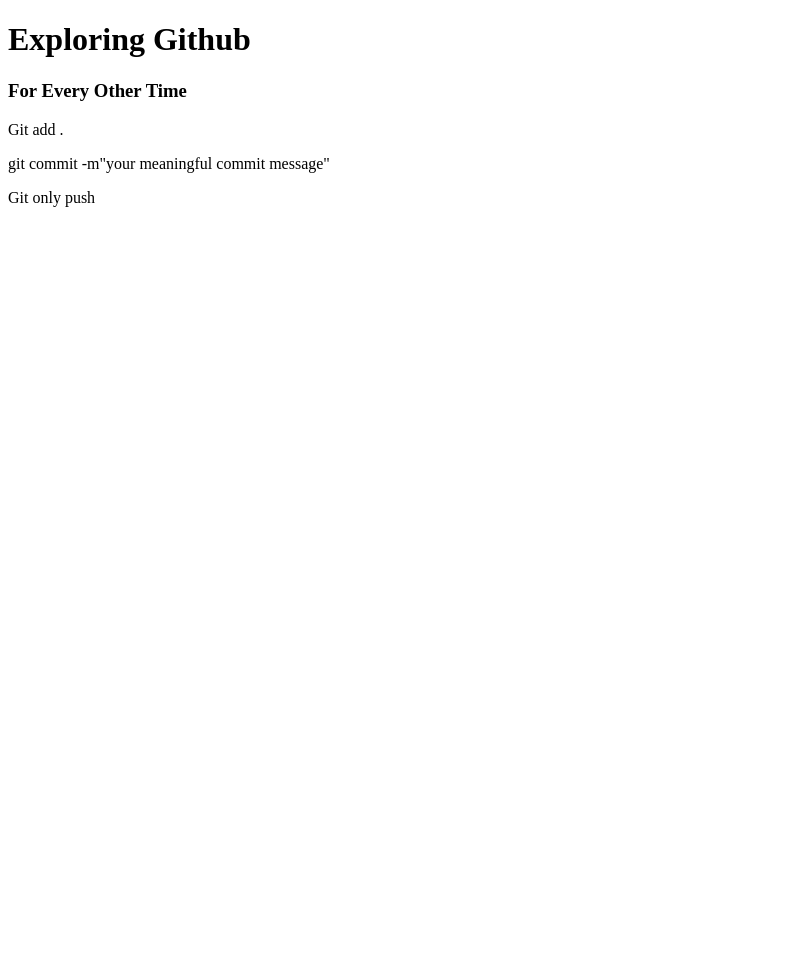
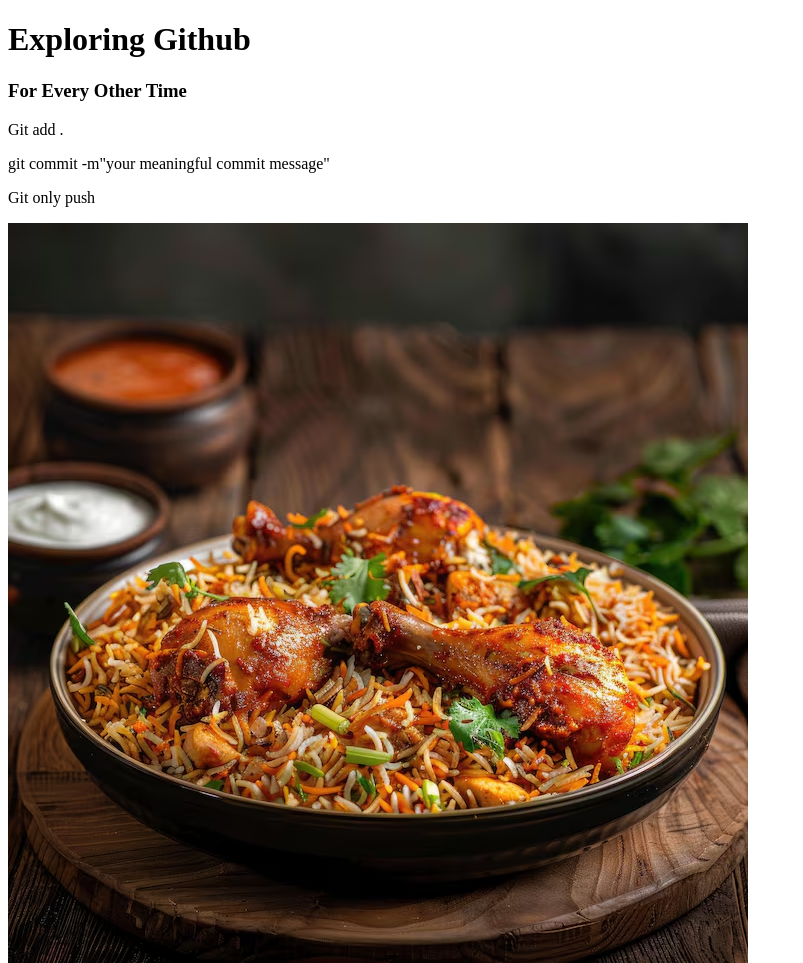
Before and after one commit to iftekharjisan007/my-first-github-1, a plain HTML site: page index.html in a window 1280 px wide. Shown: the whole page, without its empty margins (0-803 px from the left). Before the commit the page ends 800 px from the top, so only its background shows below. Drawn offline with Linux system fonts and the light colour scheme.

Commit message:
desplaying image of the biryani and added the index html

```diff
--- a/index.html
+++ b/index.html
@@ -12,6 +12,9 @@
         <P> Git add .</P>
         <p>git commit -m"your meaningful commit message"</p>
         <p> Git only push </p>
+        <img src="biryani.jpg" alt="">
+
     </div>
+
 </body>
 </html>
```
Also changed, not shown: biryani.jpg (added), command.txt.
